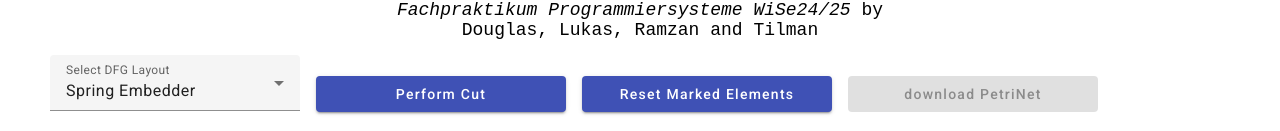
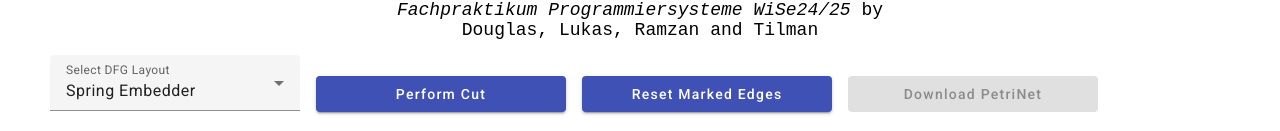
Before and after one commit to TilDans/Westen-FaPra-WiSe-24-25-ImproveLayout, an Angular app: page / in a window 1280 px wide. Shown: the part 137-268 px from the top of the page. Built offline with nearby package versions, Linux system fonts and the light colour scheme; what xmlbuilder2 would draw is missing.

Commit message:
Update display.component.html
Reset Marked Elements --> Reset Marked Eges

```diff
--- a/src/app/components/display/display.component.html
+++ b/src/app/components/display/display.component.html
@@ -12,10 +12,10 @@
     Perform Cut
   </button>
   <button mat-raised-button color="primary" class="aligned-element" (click)="resetCut()">
-    Reset Marked Elements
+    Reset Marked Edges
   </button>
   <button mat-raised-button [disabled]="!isPetriNetFinished" color="primary" class="aligned-element" (click)="downloadPetriNet()" >
-    download PetriNet
+    Download PetriNet
   </button>
 </div>
 
```
